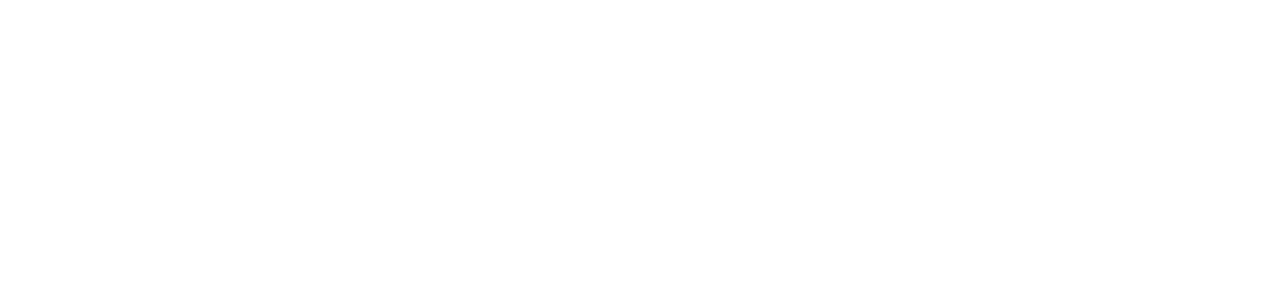
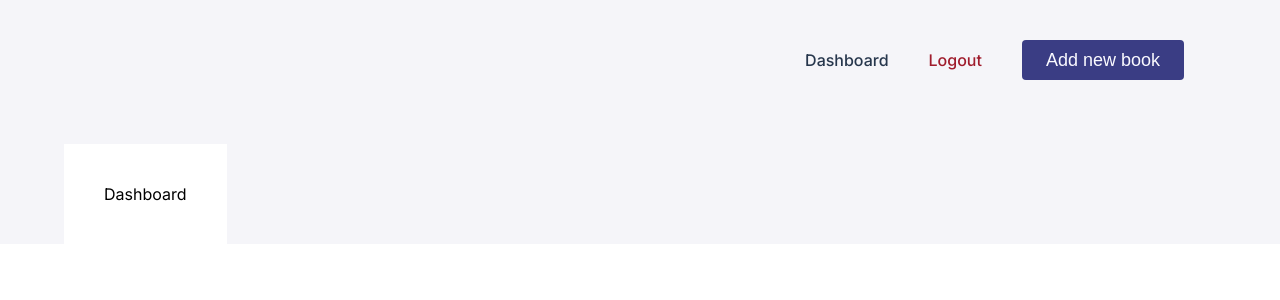
Before and after one commit to donjoshi/v-lib, a React (Create React App) app: page /dashboard in a window 1280 px wide. Before the commit this address had no page. Shown: the top 300 px of the page. Built offline with nearby package versions, Linux system fonts and the light colour scheme.

Commit message:
navbar-dashboard and dashboard created

```diff
--- a/src/App.js
+++ b/src/App.js
@@ -7,6 +7,7 @@
 import AdminPdfUpload3 from "./pages/admin-pdf-upload-3";
 import UserSearch from "./pages/user-search";
 import Results from "./pages/results/results";
+import Dashboard from "./pages/dashboard/dashboard";
 
 
 function App() {
@@ -20,6 +21,7 @@
         <Route path="/admin" element={<AdminPdfUpload2 />} />
         <Route path="/upload-success" element={<AdminPdfUpload3 />} />
         <Route path="/results" element={<Results />} />
+        <Route path="/dashboard" element={<Dashboard />} />
 
       </Routes>
     </div>
--- /dev/null
+++ b/src/components/navbar-dashboard/index.jsx
@@ -0,0 +1,32 @@
+import React from "react";
+import { NavLink, Navigate } from 'react-router-dom';
+import './styles.css';
+import { useNavigate } from "react-router-dom";
+
+
+
+export default function NavbarDashboard() {
+
+
+    const navigate = useNavigate();
+
+    function handleOnButtonClick() {
+        navigate("/admin")
+    }
+
+    return <div className="navbar">
+        <div className="main">
+            <div className="dash-board">
+                <NavLink to="/dash-board" className="nav-dashboard">Dashboard</NavLink>
+            </div>
+
+            <div className="logout">
+                <NavLink to="/" className="nav-logout">Logout</NavLink>
+            </div>
+
+            <button onClick={handleOnButtonClick}>Add new book</button>
+
+
+        </div>
+    </div>
+}
--- /dev/null
+++ b/src/components/navbar-dashboard/styles.css
@@ -0,0 +1,50 @@
+.navbar {
+    font-weight: bold;
+    padding: 32px 5vw;
+    display: flex;
+    flex-direction: row;
+    justify-content: flex-end;
+}
+
+.main {
+    float: right;
+    display: flex;
+    flex-direction: row;
+    padding: 8px 32px 8px 32px;
+    align-items: center;
+    justify-content: flex-end;
+    gap: 40px;
+    text-decoration: none;
+
+}
+
+.nav-dashboard {
+    width: 81px;
+    height: 19px;
+    font-weight: 500;
+    font-size: 16px;
+    line-height: 19.36px;
+    letter-spacing: -2%;
+    color: #27374D;
+    text-decoration: none;
+
+}
+
+.nav-logout {
+    width: 53px;
+    height: 19px;
+    font-weight: 500;
+    font-size: 16px;
+    line-height: 19.36px;
+    letter-spacing: -2%;
+    color: #A01D2D;
+    text-decoration: none;
+
+}
+
+.admin-logo
+{
+    width:97px;
+    height: 40px;
+    gap:9px;
+}
--- /dev/null
+++ b/src/pages/dashboard/dashboard.jsx
@@ -0,0 +1,23 @@
+import React from "react";
+import Navbar from "../../components/navbar";
+import NavbarDashboard from "../../components/navbar-dashboard";
+
+
+
+export default function Dashboard()
+{
+
+    return(
+        <div className="main-container">
+            <div>
+                <NavbarDashboard />
+            </div>
+
+            <div className="container">
+                Dashboard
+            </div>
+        </div>
+    )
+
+
+}
```
Also changed, not shown: src/pages/dashboard/dashboard.css (added).
